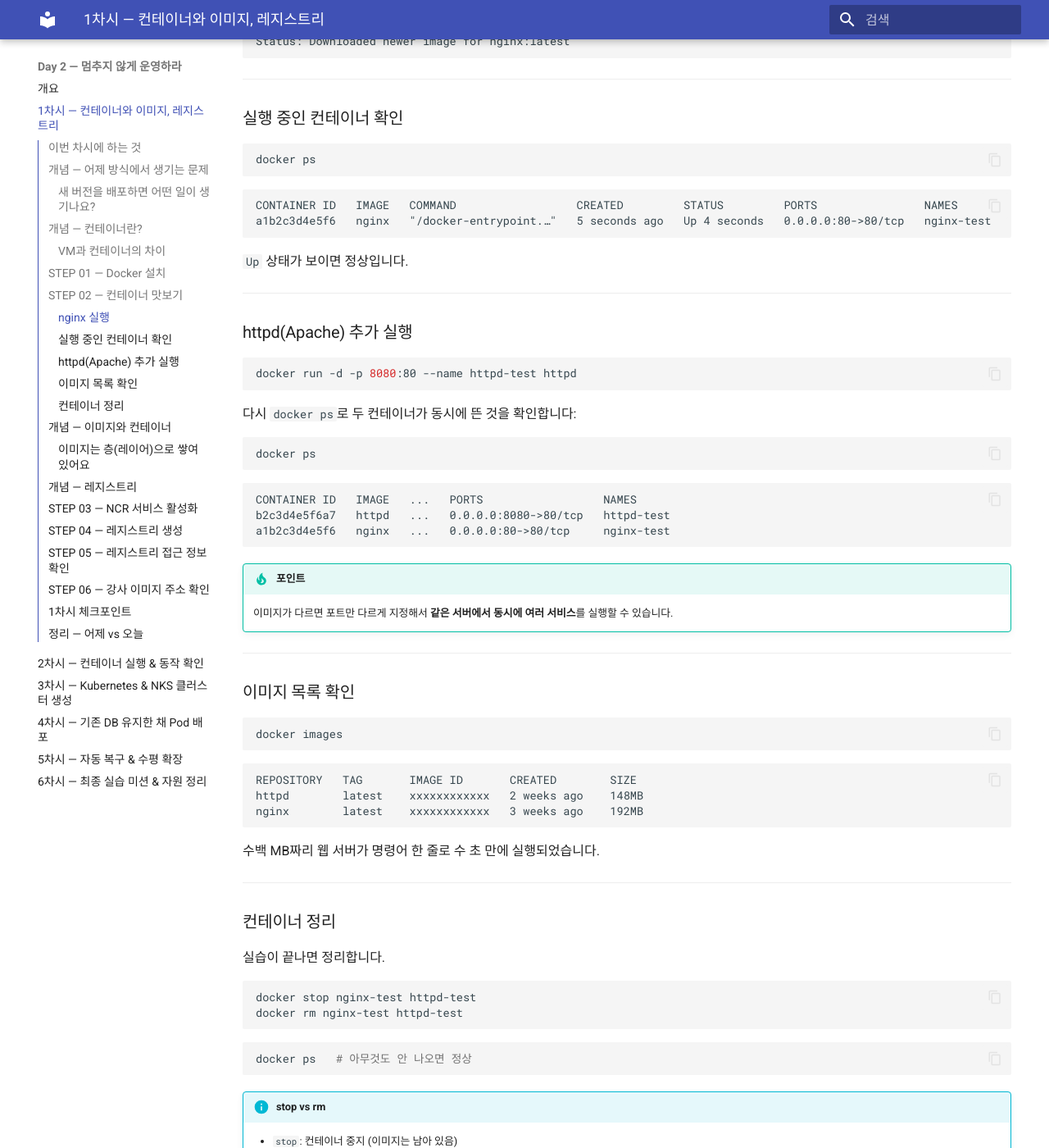
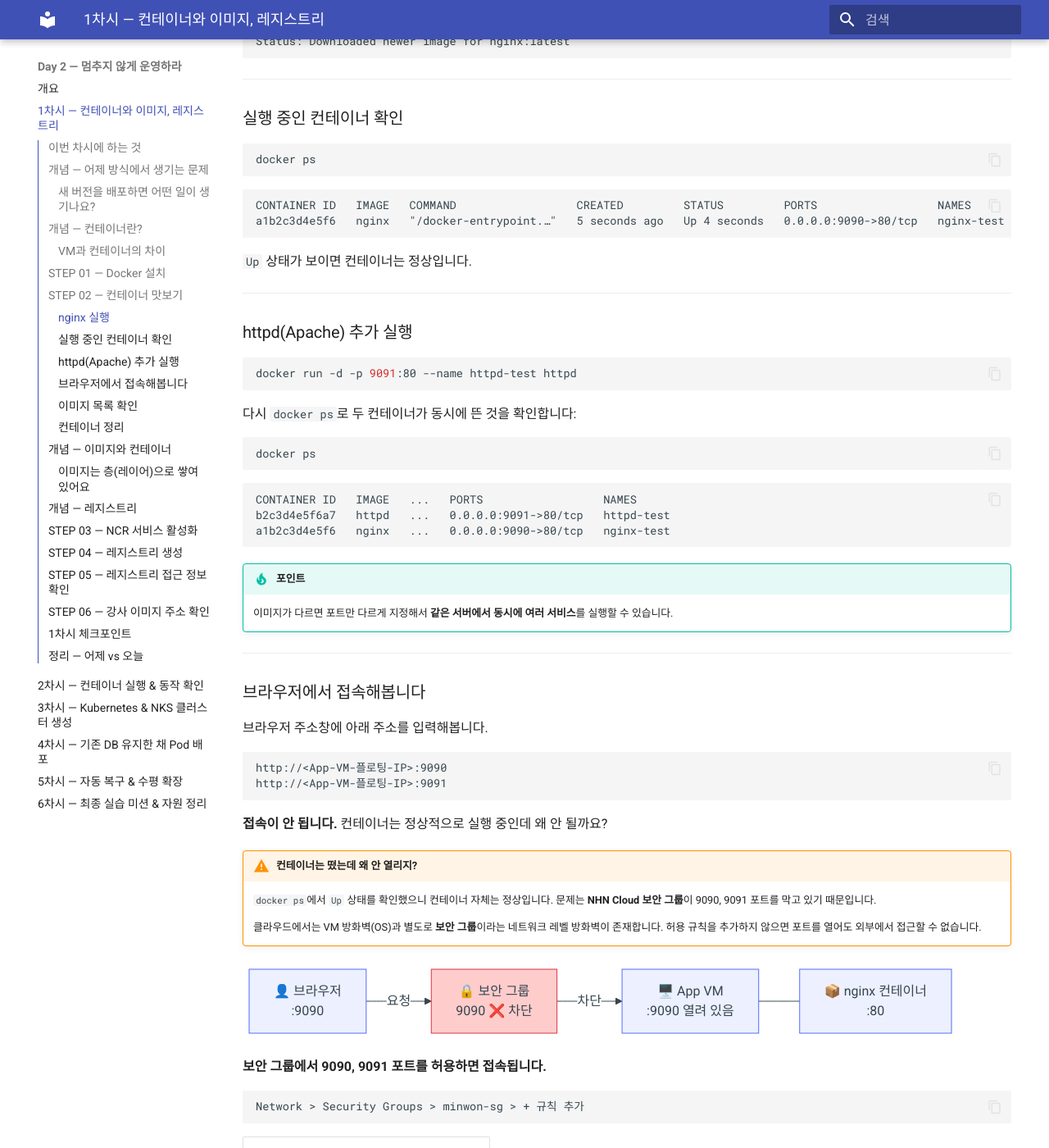
Before and after one commit to skilleat-labs/cloud-native-minwon-lab, an MkDocs documentation site: the page built from docs/day2/session1.md, in a window 1280 px wide and 1400 px high, scrolled down 3620 px. Shown: the whole window at 82% size. Built offline with MkDocs 1.6.1 and Material for MkDocs 9.7.7, drawn with Linux system fonts in a browser that asks for light colours; some of the changed text lies outside the part shown.

Commit message:
day2/session1: 컨테이너 맛보기 포트를 9090·9091로 변경, 보안 그룹 설명 추가
의도적으로 미개방 포트를 사용해 접속 실패 → 보안 그룹 개념으로
자연스럽게 연결되는 흐름 구성. mermaid 차단 흐름도 포함.

````diff
--- a/docs/day2/session1.md
+++ b/docs/day2/session1.md
@@ -142,13 +142,13 @@
 ### nginx 실행
 
 ```bash
-docker run -d -p 80:80 --name nginx-test nginx
+docker run -d -p 9090:80 --name nginx-test nginx
 ```
 
 | 옵션 | 의미 |
 |------|------|
 | `-d` | 백그라운드로 실행 |
-| `-p 80:80` | 호스트 80포트 → 컨테이너 80포트 연결 |
+| `-p 9090:80` | 호스트 9090포트 → 컨테이너 80포트 연결 |
 | `--name nginx-test` | 컨테이너 이름 지정 |
 | `nginx` | Docker Hub에서 가져올 이미지 이름 |
 
@@ -170,18 +170,18 @@
 ```
 
 ```
-CONTAINER ID   IMAGE   COMMAND                  CREATED         STATUS         PORTS                NAMES
-a1b2c3d4e5f6   nginx   "/docker-entrypoint.…"   5 seconds ago   Up 4 seconds   0.0.0.0:80->80/tcp   nginx-test
+CONTAINER ID   IMAGE   COMMAND                  CREATED         STATUS         PORTS                  NAMES
+a1b2c3d4e5f6   nginx   "/docker-entrypoint.…"   5 seconds ago   Up 4 seconds   0.0.0.0:9090->80/tcp   nginx-test
 ```
 
-`Up` 상태가 보이면 정상입니다.
+`Up` 상태가 보이면 컨테이너는 정상입니다.
 
 ---
 
 ### httpd(Apache) 추가 실행
 
 ```bash
-docker run -d -p 8080:80 --name httpd-test httpd
+docker run -d -p 9091:80 --name httpd-test httpd
 ```
 
 다시 `docker ps`로 두 컨테이너가 동시에 뜬 것을 확인합니다:
@@ -192,12 +192,59 @@
 
 ```
 CONTAINER ID   IMAGE   ...   PORTS                  NAMES
-b2c3d4e5f6a7   httpd   ...   0.0.0.0:8080->80/tcp   httpd-test
-a1b2c3d4e5f6   nginx   ...   0.0.0.0:80->80/tcp     nginx-test
+b2c3d4e5f6a7   httpd   ...   0.0.0.0:9091->80/tcp   httpd-test
+a1b2c3d4e5f6   nginx   ...   0.0.0.0:9090->80/tcp   nginx-test
 ```
 
 !!! tip "포인트"
     이미지가 다르면 포트만 다르게 지정해서 **같은 서버에서 동시에 여러 서비스**를 실행할 수 있습니다.
+
+---
+
+### 브라우저에서 접속해봅니다
+
+브라우저 주소창에 아래 주소를 입력해봅니다.
+
+```
+http://<App-VM-플로팅-IP>:9090
+http://<App-VM-플로팅-IP>:9091
+```
+
+**접속이 안 됩니다.** 컨테이너는 정상적으로 실행 중인데 왜 안 될까요?
+
+!!! warning "컨테이너는 떴는데 왜 안 열리지?"
+    `docker ps`에서 `Up` 상태를 확인했으니 컨테이너 자체는 정상입니다.
+    문제는 **NHN Cloud 보안 그룹**이 9090, 9091 포트를 막고 있기 때문입니다.
+
+    클라우드에서는 VM 방화벽(OS)과 별도로 **보안 그룹**이라는 네트워크 레벨 방화벽이 존재합니다.
+    허용 규칙을 추가하지 않으면 포트를 열어도 외부에서 접근할 수 없습니다.
+
+```mermaid
+flowchart LR
+    U["👤 브라우저\n:9090"]
+    SG["🔒 보안 그룹\n9090 ❌ 차단"]
+    VM["🖥️ App VM\n:9090 열려 있음"]
+    CT["📦 nginx 컨테이너\n:80"]
+
+    U -->|"요청"| SG
+    SG -->|"차단"| VM
+    VM --- CT
+
+    style SG fill:#ffcccc,stroke:#dc3545
+```
+
+**보안 그룹에서 9090, 9091 포트를 허용하면 접속됩니다.**
+
+```
+Network > Security Groups > minwon-sg > + 규칙 추가
+```
+
+| 방향 | 프로토콜 | 포트 범위 |
+|------|---------|---------|
+| 수신 | TCP | 9090 |
+| 수신 | TCP | 9091 |
+
+규칙 추가 후 브라우저를 새로고침하면 nginx 기본 페이지와 httpd 기본 페이지가 각각 보입니다.
 
 ---
 
````
